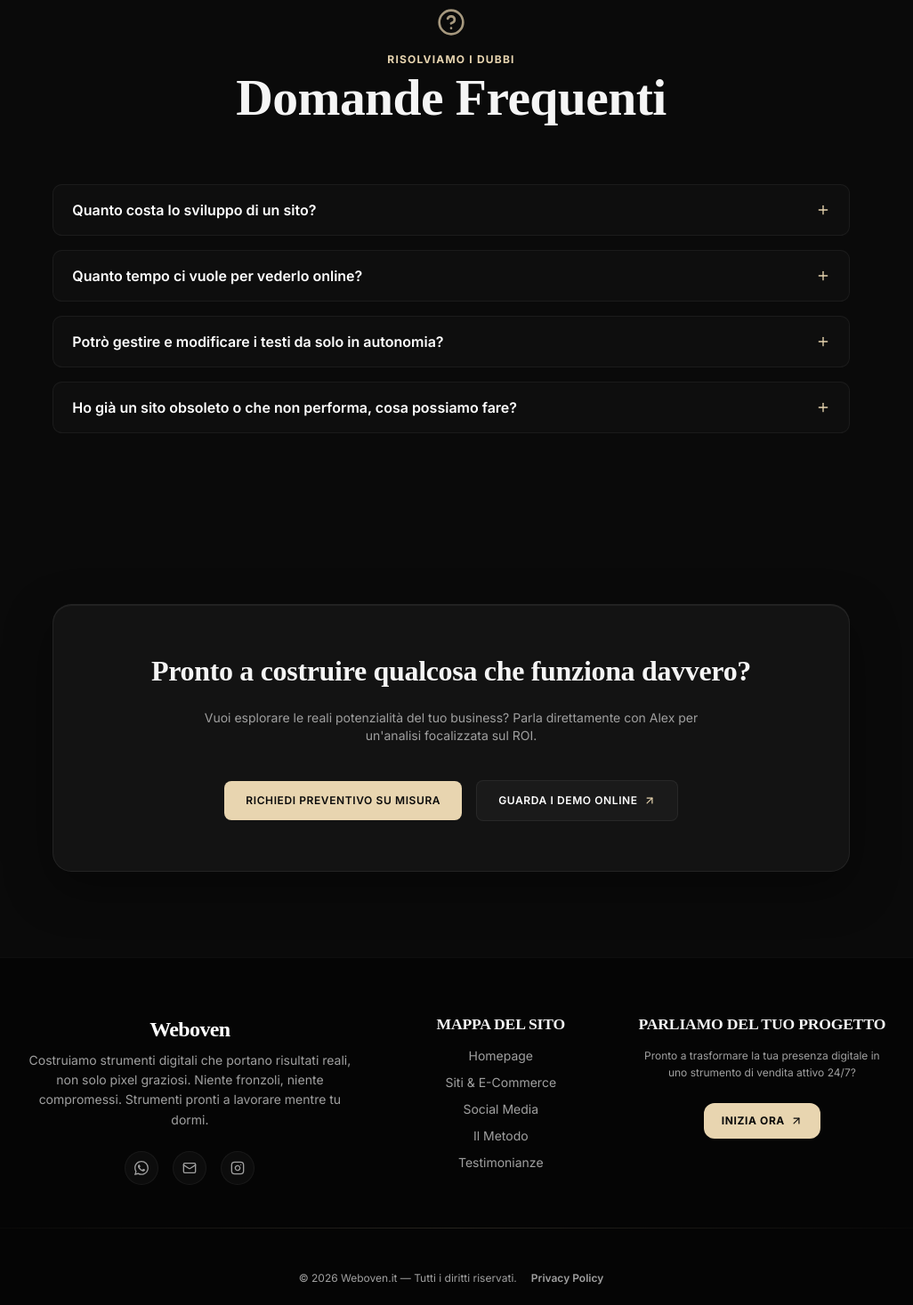
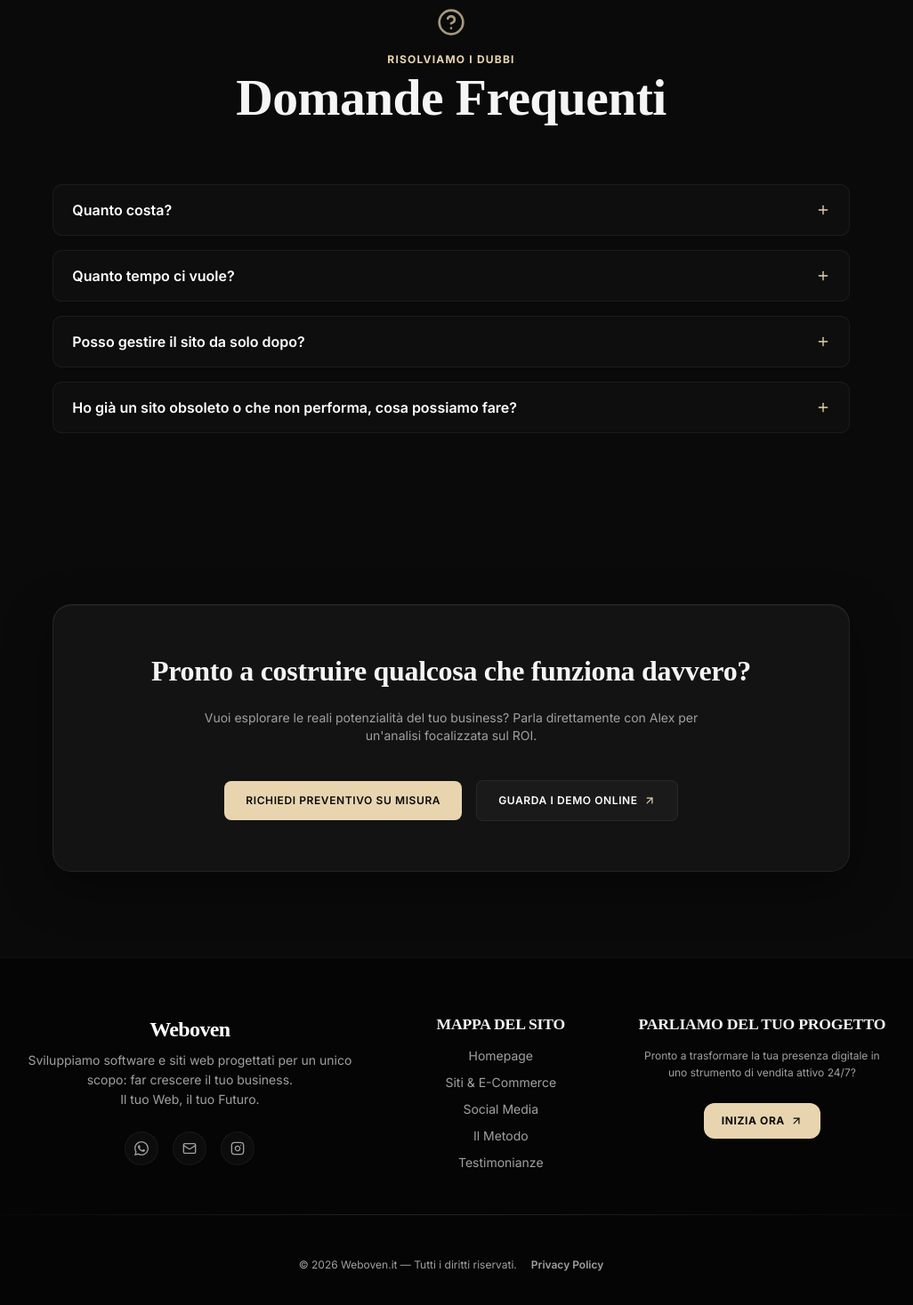
Before and after one commit to ak1raww/Weboven, a Next.js app: page /web in a window 1280 px wide. Shown: the part 2319-3786 px from the top of the page at 89% size, without its empty margins (133-1159 px from the left). Built offline with nearby package versions, Linux system fonts and the light colour scheme; a web font is replaced by a local one.

Commit message:
SONO GAY

```diff
--- a/app/layout.tsx
+++ b/app/layout.tsx
@@ -54,7 +54,7 @@ export default function RootLayout({
   return (
     <html
       lang="it"
-      className={`${spaceGrotesk.variable} ${inter.variable} ${playfairDisplay.variable} scroll-smooth`}
+      className={`${spaceGrotesk.variable} ${inter.variable} ${playfairDisplay.variable} scroll-smooth`} suppressHydrationWarning
     >
       <body
         className="bg-[#0A0A0A] text-[#F5F5F5] font-sans antialiased min-h-screen flex flex-col selection:bg-[#E8D5B0]/30 selection:text-[#E8D5B0]"
--- a/app/page.tsx
+++ b/app/page.tsx
@@ -17,7 +17,7 @@ const WhatsAppIcon = ({ className = "w-4 h-4" }: { className?: string }) => (
     className={className}
     viewBox="0 0 16 16"
   >
-    <path d="M13.601 2.326A7.85 7.85 0 0 0 7.994 0C3.627 0 .068 3.558.064 7.926c0 1.399.366 2.76 1.057 3.965L0 16l4.204-1.102a7.9 7.9 0 0 0 3.79.965h.004c4.368 0 7.926-3.558 7.93-7.93A7.9 7.9 0 0 0 13.6 2.326zM7.994 14.521a6.6 6.6 0 0 1-3.356-.92l-.24-.144-2.494.654.666-2.433-.156-.251a6.56 6.56 0 0 1-1.007-3.505c0-3.626 2.957-6.584 6.591-6.584a6.56 6.56 0 0 1 4.66 1.931 6.56 6.56 0 0 1 1.928 4.66c-.004 3.639-2.961 6.592-6.592 6.592m3.615-4.934c-.197-.099-1.17-.578-1.353-.646-.182-.065-.315-.099-.445.099-.133.197-.513.646-.627.775-.114.133-.232.148-.43.05-.197-.1-.836-.308-1.592-.985-.59-.525-.985-1.175-1.103-1.372-.114-.198-.011-.304.088-.403.087-.088.197-.232.296-.346.1-.114.133-.198.198-.33.065-.134.034-.248-.015-.347-.05-.099-.445-1.076-.612-1.47-.16-.389-.323-.335-.445-.34-.114-.007-.247-.007-.38-.007a.73.73 0 0 0-.529.247c-.182.198-.691.677-.691 1.654s.71 1.916.81 2.049c.098.133 1.394 2.132 3.383 2.992.47.205.84.326 1.129.418.475.152.904.129 1.246.08.38-.058 1.171-.48 1.338-.943.164-.464.164-.86.114-.943-.049-.084-.182-.133-.38-.232"/>
+    <path d="M13.601 2.326A7.85 7.85 0 0 0 7.994 0C3.627 0 .068 3.558.064 7.926c0 1.399.366 2.76 1.057 3.965L0 16l4.204-1.102a7.9 7.9 0 0 0 3.79.965h.004c4.368 0 7.926-3.558 7.93-7.93A7.9 7.9 0 0 0 13.6 2.326zM7.994 14.521a6.6 6.6 0 0 1-3.356-.92l-.24-.144-2.494.654.666-2.433-.156-.251a6.56 6.56 0 0 1-1.007-3.505c0-3.626 2.957-6.584 6.591-6.584a6.56 6.56 0 0 1 4.66 1.931 6.56 6.56 0 0 1 1.928 4.66c-.004 3.639-2.961 6.592-6.592 6.592m3.615-4.934c-.197-.099-1.17-.578-1.353-.646-.182-.065-.315-.099-.445.099-.133.197-.513.646-.627.775-.114.133-.232.148-.43.05-.197-.1-.836-.308-1.592-.985-.59-.525-.985-1.175-1.103-1.372-.114-.198-.011-.304.088-.403.087-.088.197-.232.296-.346.1-.114.133-.198.198-.33.065-.134.034-.248-.015-.347-.05-.099-.445-1.076-.612-1.47-.16-.389-.323-.335-.445-.34-.114-.007-.247-.007-.38-.007a.73.73 0 0 0-.529.247c-.182.198-.691.677-.691 1.654s.71 1.916.81 2.049c.098.133 1.394 2.132 3.383 2.992.47.205.84.326 1.129.418.475.152.904.129 1.246.08.38-.058 1.171-.48 1.338-.943.164-.464.164-.86.114-.943-.049-.084-.182-.133-.38-.232" />
   </svg>
 );
 
@@ -80,9 +80,9 @@ export default function Home() {
               Siti Veloci. Senza Scuse.
             </h3>
             <p className="text-sm md:text-base text-[#A0A0A0] max-w-2xl mx-auto leading-relaxed">
-              Non vendiamo mockup grafici creati su Photoshop o promesse vuote. Abbiamo creato un
-              <strong> Hub di Demo in Tempo Reale</strong> dove puoi toccare con mano, cliccare e misurare la velocità delle nostre architetture.
-              Nessun codice rallentato da plugin pesanti: solo pura performance Next.js.
+              Non vendiamo bozze grafiche o soluzioni astratte. Il nostro
+              <strong> Hub di Demo Interattive</strong> ti permette di valutare in tempo reale le reali prestazioni delle nostre architetture.
+              Sviluppiamo senza l'ingombro di plugin obsoleti, garantendo la massima velocità grazie a Next.js.
             </p>
           </div>
 
@@ -116,13 +116,13 @@ export default function Home() {
         </div>
         <div className="md:col-span-7 space-y-6 text-base text-[#A0A0A0] leading-relaxed">
           <p className="text-[#F5F5F5] font-medium text-lg">
-            Ogni progetto che porto avanti nasce da una domanda semplice: Cosa manca davvero al tuo business per generare più vendite?
+            Ogni mio progetto parte da qui: <br></br><strong>Cosa manca davvero al tuo business?</strong>
           </p>
           <p>
-            Non mi interessa fare siti statici copia-incollati da templates preposti. Mi interessa costruire strumenti digitali che lavorano per te mentre dormi, che si integrano coi tuoi processi e riducono l&apos;esitazione del cliente finale.
+            L'interesse di molte "aziende digitali" è venderti un sito, non farti crescere. Io non sono un azienda, sono una persona che studia il tuo business, i tuoi clienti e il tuo mercato per costruire un sito che non sia solo bello, ma che funzioni davvero.
           </p>
           <p>
-            Se hai un&apos;attività commerciale o di servizi oggi e non possiedi una forte, riconoscibile identità online, stai solo perdendo possibili clienti preziosi, giorno dopo giorno, a favore della concorrenza. Riempiamo noi questo vuoto.
+            Non essere presenti online oggi non significa solo "non avere un sito": significa essere invisibili a migliaia di potenziali clienti che ti stanno già cercando.
           </p>
         </div>
       </section>
@@ -135,7 +135,7 @@ export default function Home() {
             Due Aree. Un Solo Obiettivo.
           </h3>
           <p className="text-sm md:text-base text-[#A0A0A0] max-w-xl mx-auto">
-            Evitiamo pacchetti complessi. Uniamo la programmazione pura alla gestione strategica dei tuoi profili.
+            Le basi fondamentali al giorno d&apos;oggi.
           </p>
         </div>
 
@@ -154,7 +154,7 @@ export default function Home() {
                 <p className="text-xs italic text-[#E8D5B0]">Siti, il necessario.</p>
               </div>
               <p className="text-sm md:text-base text-[#A0A0A0] leading-relaxed">
-                Siti vetrina, e-commerce completi e applicazioni web interattive su misura. Niente template pre-fatti o costruttori amatoriali che rallentano la navigazione. Analizzo il tuo business e creo un codice veloce, pulito, modellato attorno al tuo cliente.
+                Siti vetrina, e-commerce completi e applicazioni web interattive su misura. Niente template pre-fatti o costruttori amatoriali che rallentano la navigazione. Analizzo il tuo business, creo, collego, svolgo tutti i passaggi affinché tutto sia online e senza problemi.
               </p>
             </div>
             <div className="pt-8">
--- a/app/web/page.tsx
+++ b/app/web/page.tsx
@@ -57,20 +57,20 @@ export default function WebServices() {
 
   const faqs = [
     {
-      q: "Quanto costa lo sviluppo di un sito?",
-      a: "La risposta sincera è: dipende dalla complessità del progetto. Preferisco prima conoscere bene le tue necessità e i tuoi obiettivi di crescita. In seguito ti offro un preventivo chiaro e bloccato. In linea di massima, i nostri siti web di qualità superiore partono da un investimento minimo di 500€."
+      q: "Quanto costa?",
+      a: "La risposta sincera è: Dipende dal progetto. Tendo prima a conoscere la persona e le sue esigenze, dopodichè, in base alla complessità del progetto, ti faccio un preventivo su misura. In linea di massima, un mio sito di qualità parte da 500€."
     },
     {
-      q: "Quanto tempo ci vuole per vederlo online?",
-      a: "Dipende dalla velocità dei tuoi feedback e dall'articolazione delle pagine. Un progetto di atterraggio promozionale richiederà solitamente circa una settimana; un e-commerce esteso o con integrazioni gestionali piò occupare circa un mese completo di lavoro di design e codice."
+      q: "Quanto tempo ci vuole?",
+      a: "Dipende dalla complessità e da quanto sei reattivo nei feedback. Il progetto meno impegnativo mi ha preso una settimana. Quello più complesso quasi un mese."
     },
     {
-      q: "Potrò gestire e modificare i testi da solo in autonomia?",
-      a: "Assolutamente sì. Se te la senti e lo desideri, allestisco pannelli d'amministrazione intuitivi e ti fornisco brevi guide video personalizzate per compiere aggiornamenti in autonomia. In alternativa, puoi commissionare modifiche complesse direttamente a me in qualsiasi momento."
+      q: "Posso gestire il sito da solo dopo?",
+      a: "Se te la senti, assolutamente si! Ti posso fare da guida per aiutarti a capire il funzionamento del sito e di come gestire i dati al suo interno. Se invece non te la senti, ci sono sempre io a tua disposizione!"
     },
     {
       q: "Ho già un sito obsoleto o che non performa, cosa possiamo fare?",
-      a: "Se possiedi un sito brutto, non indicizzato o creato anni fa con Framework obsoleti e pesanti, analizziamo i problemi congiuntamente. Ripariamo i danni strutturali, rifacciamo il design e manteniamo intatto il tuo posizionamento SEO esistente facendoti fare un salto generazionale."
+      a: "Se hai già un sito che non funziona come dovrebbe, o ti è stato creato da un ragazzo in giacca e cravatta che ''sa fare siti'' e ti ha creato un sito con Framework di 20 anni fa, chiedendoti una cifra considerevole per un sito brutto e copia incollato, ci penso io a riparare i danni."
     }
   ];
 
--- a/components/Footer.tsx
+++ b/components/Footer.tsx
@@ -28,8 +28,9 @@ export default function Footer() {
             Weboven
           </Link>
           <p className="footerText text-sm max-w-sm text-center">
-            Costruiamo strumenti digitali che portano risultati reali, non solo pixel graziosi.
-            Niente fronzoli, niente compromessi. Strumenti pronti a lavorare mentre tu dormi.
+            Sviluppiamo software e siti web progettati per un unico scopo: far crescere il tuo business.
+            <br></br>
+            Il tuo Web, il tuo Futuro.
           </p>
           <div className="flex items-center justify-center gap-4 pt-2">
             <a
```
Also changed, not shown: app/globals.css (+16 -11 lines), 1 other file (tests, documents, lock files or other folders).
